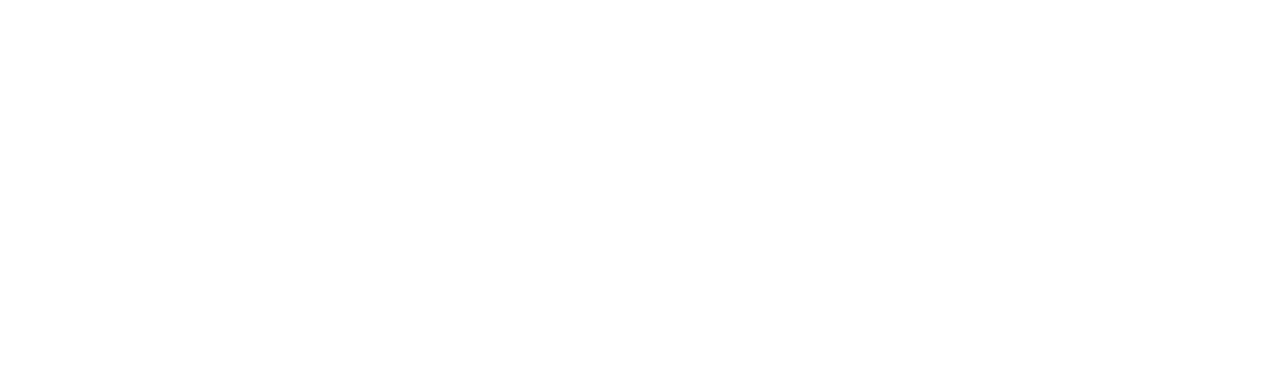
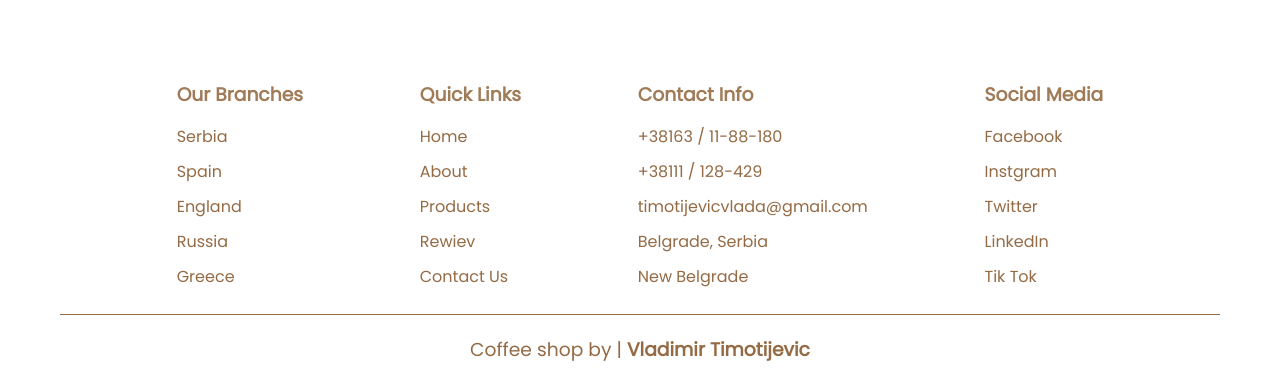
Before and after one commit to TimotijevicVlada/Coffe_shop_react, a React (Create React App) app: page / in a window 1280 px wide. Shown: the part 2330-2711 px from the top of the page. Before the commit the page ends 2400 px from the top, so only its background shows below. Built offline with nearby package versions, Linux system fonts and the light colour scheme.

Commit message:
Footer added.

```diff
--- a/src/App.js
+++ b/src/App.js
@@ -4,6 +4,7 @@
 import Home from "./components/Home";
 import Products from "./components/Products";
 import MessageUs from "./components/MessageUs";
+import Footer from "./components/Footer";
 
 function App() {
 
@@ -25,6 +26,7 @@
       />
       <Products />
       <MessageUs />
+      <Footer />
     </div>
   );
 }
--- /dev/null
+++ b/src/components/Footer.js
@@ -0,0 +1,63 @@
+import React from "react";
+
+const Footer = () => {
+  return (
+    <div className="footer">
+      <div className="footer_upper">
+        <div className="footer_div">
+          <div className="footer_title">
+            <h3>Our Branches</h3>
+          </div>
+          <div className="footer_info">
+            <span>Serbia</span>
+            <span>Spain</span>
+            <span>England</span>
+            <span>Russia</span>
+            <span>Greece</span>
+          </div>
+        </div>
+        <div className="footer_div">
+          <div className="footer_title">
+            <h3>Quick Links</h3>
+          </div>
+          <div className="footer_info">
+            <span>Home</span>
+            <span>About</span>
+            <span>Products</span>
+            <span>Rewiev</span>
+            <span>Contact Us</span>
+          </div>
+        </div>
+        <div className="footer_div">
+          <div className="footer_title">
+            <h3>Contact Info</h3>
+          </div>
+          <div className="footer_info">
+            <span>+38163 / 11-88-180</span>
+            <span>+38111 / 128-429</span>
+            <span>timotijevicvlada@gmail.com</span>
+            <span>Belgrade, Serbia</span>
+            <span>New Belgrade</span>
+          </div>
+        </div>
+        <div className="footer_div">
+          <div className="footer_title">
+            <h3>Social Media</h3>
+          </div>
+          <div className="footer_info">
+            <span>Facebook</span>
+            <span>Instgram</span>
+            <span>Twitter</span>
+            <span>LinkedIn</span>
+            <span>Tik Tok</span>
+          </div>
+        </div>
+      </div>
+      <div className="footer_lower">
+            <h3>Coffee shop by | <span>Vladimir Timotijevic</span></h3>
+      </div>
+    </div>
+  );
+};
+
+export default Footer;
--- a/src/style/App.css
+++ b/src/style/App.css
@@ -606,12 +606,16 @@
   padding: 0px 50px;
 }
 
-* .App .messageUs_wrapper .messageUs_info .message_inputs .inputs_wrapper .message_name, * .App .messageUs_wrapper .messageUs_info .message_inputs .inputs_wrapper .message_email, * .App .messageUs_wrapper .messageUs_info .message_inputs .inputs_wrapper .message_number {
+* .App .messageUs_wrapper .messageUs_info .message_inputs .inputs_wrapper .message_name,
+* .App .messageUs_wrapper .messageUs_info .message_inputs .inputs_wrapper .message_email,
+* .App .messageUs_wrapper .messageUs_info .message_inputs .inputs_wrapper .message_number {
   width: 100%;
   position: relative;
 }
 
-* .App .messageUs_wrapper .messageUs_info .message_inputs .inputs_wrapper .message_name input, * .App .messageUs_wrapper .messageUs_info .message_inputs .inputs_wrapper .message_email input, * .App .messageUs_wrapper .messageUs_info .message_inputs .inputs_wrapper .message_number input {
+* .App .messageUs_wrapper .messageUs_info .message_inputs .inputs_wrapper .message_name input,
+* .App .messageUs_wrapper .messageUs_info .message_inputs .inputs_wrapper .message_email input,
+* .App .messageUs_wrapper .messageUs_info .message_inputs .inputs_wrapper .message_number input {
   background-color: #ebebc7;
   font-size: 17px;
   padding: 10px 0px 10px 30px;
@@ -620,11 +624,15 @@
   border-bottom: 1px solid black;
 }
 
-* .App .messageUs_wrapper .messageUs_info .message_inputs .inputs_wrapper .message_name input:focus, * .App .messageUs_wrapper .messageUs_info .message_inputs .inputs_wrapper .message_email input:focus, * .App .messageUs_wrapper .messageUs_info .message_inputs .inputs_wrapper .message_number input:focus {
+* .App .messageUs_wrapper .messageUs_info .message_inputs .inputs_wrapper .message_name input:focus,
+* .App .messageUs_wrapper .messageUs_info .message_inputs .inputs_wrapper .message_email input:focus,
+* .App .messageUs_wrapper .messageUs_info .message_inputs .inputs_wrapper .message_number input:focus {
   outline: none;
 }
 
-* .App .messageUs_wrapper .messageUs_info .message_inputs .inputs_wrapper .message_name i, * .App .messageUs_wrapper .messageUs_info .message_inputs .inputs_wrapper .message_email i, * .App .messageUs_wrapper .messageUs_info .message_inputs .inputs_wrapper .message_number i {
+* .App .messageUs_wrapper .messageUs_info .message_inputs .inputs_wrapper .message_name i,
+* .App .messageUs_wrapper .messageUs_info .message_inputs .inputs_wrapper .message_email i,
+* .App .messageUs_wrapper .messageUs_info .message_inputs .inputs_wrapper .message_number i {
   position: absolute;
   top: 12px;
   z-index: 1;
@@ -645,6 +653,10 @@
   margin-top: 10px;
   border: none;
   border-bottom: 1px solid black;
+}
+
+* .App .messageUs_wrapper .messageUs_info .message_inputs .inputs_wrapper .message_textarea textarea:focus {
+  outline: none;
 }
 
 * .App .messageUs_wrapper .messageUs_info .message_inputs .inputs_wrapper .message_textarea i {
@@ -676,4 +688,55 @@
 * .App .messageUs_wrapper .messageUs_info .message_inputs .inputs_wrapper .message_now button:hover {
   background-color: #a07b58;
 }
+
+* .App .footer {
+  margin: 0px 60px;
+}
+
+* .App .footer .footer_upper {
+  display: -webkit-box;
+  display: -ms-flexbox;
+  display: flex;
+  -webkit-box-pack: space-evenly;
+      -ms-flex-pack: space-evenly;
+          justify-content: space-evenly;
+  -ms-flex-wrap: wrap;
+      flex-wrap: wrap;
+  padding-bottom: 20px;
+}
+
+* .App .footer .footer_upper .footer_div .footer_title {
+  padding: 10px 0px;
+  color: #a07b58;
+}
+
+* .App .footer .footer_upper .footer_div .footer_info {
+  display: -webkit-box;
+  display: -ms-flexbox;
+  display: flex;
+  -webkit-box-orient: vertical;
+  -webkit-box-direction: normal;
+      -ms-flex-direction: column;
+          flex-direction: column;
+  line-height: 35px;
+}
+
+* .App .footer .footer_upper .footer_div .footer_info span {
+  color: #946b45;
+}
+
+* .App .footer .footer_lower {
+  border-top: 1px solid #946b45;
+  text-align: center;
+  padding: 20px 0px;
+}
+
+* .App .footer .footer_lower h3 {
+  font-weight: 200;
+  color: #946b45;
+}
+
+* .App .footer .footer_lower h3 span {
+  font-weight: 700;
+}
 /*# sourceMappingURL=App.css.map */
--- a/src/style/App.scss
+++ b/src/style/App.scss
@@ -405,7 +405,9 @@
           }
           .inputs_wrapper {
             padding: 0px 50px;
-            .message_name, .message_email, .message_number {
+            .message_name,
+            .message_email,
+            .message_number {
               width: 100%;
               position: relative;
               input {
@@ -438,6 +440,9 @@
                 margin-top: 10px;
                 border: none;
                 border-bottom: 1px solid black;
+                &:focus {
+                  outline: none;
+                }
               }
               i {
                 position: absolute;
@@ -445,7 +450,6 @@
                 top: 12px;
                 color: rgb(148, 107, 69);
               }
-
             }
             .message_now {
               display: flex;
@@ -467,5 +471,40 @@
         }
       }
     }
+    .footer {
+      margin: 0px 60px;
+      .footer_upper {
+        display: flex;
+        justify-content: space-evenly;
+        flex-wrap: wrap;
+        padding-bottom: 20px;
+        .footer_div {
+          .footer_title {
+            padding: 10px 0px;
+            color: rgb(160, 123, 88);
+          }
+          .footer_info {
+            display: flex;
+            flex-direction: column;
+            line-height: 35px;
+            span {
+              color: rgb(148, 107, 69);
+            }
+          }
+        }
+      }
+      .footer_lower {
+        border-top: 1px solid rgb(148, 107, 69);
+        text-align: center;
+        padding: 20px 0px;
+        h3 {
+          font-weight: 200;
+          color: rgb(148, 107, 69);
+          span {
+            font-weight: 700;
+          }
+        }
+      }
+    }
   }
 }
```
Also changed, not shown: 1 other file (tests, documents, lock files or other folders).
